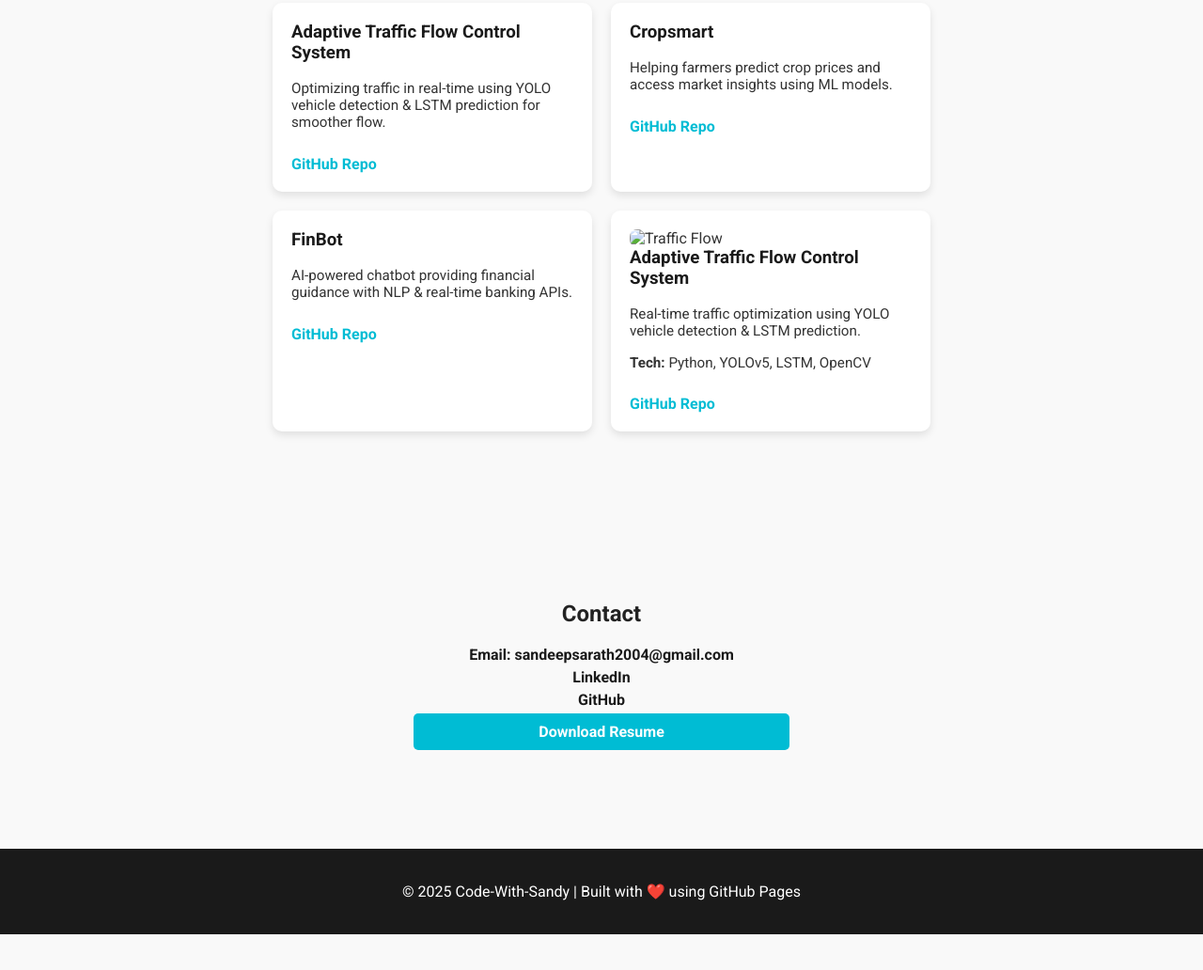
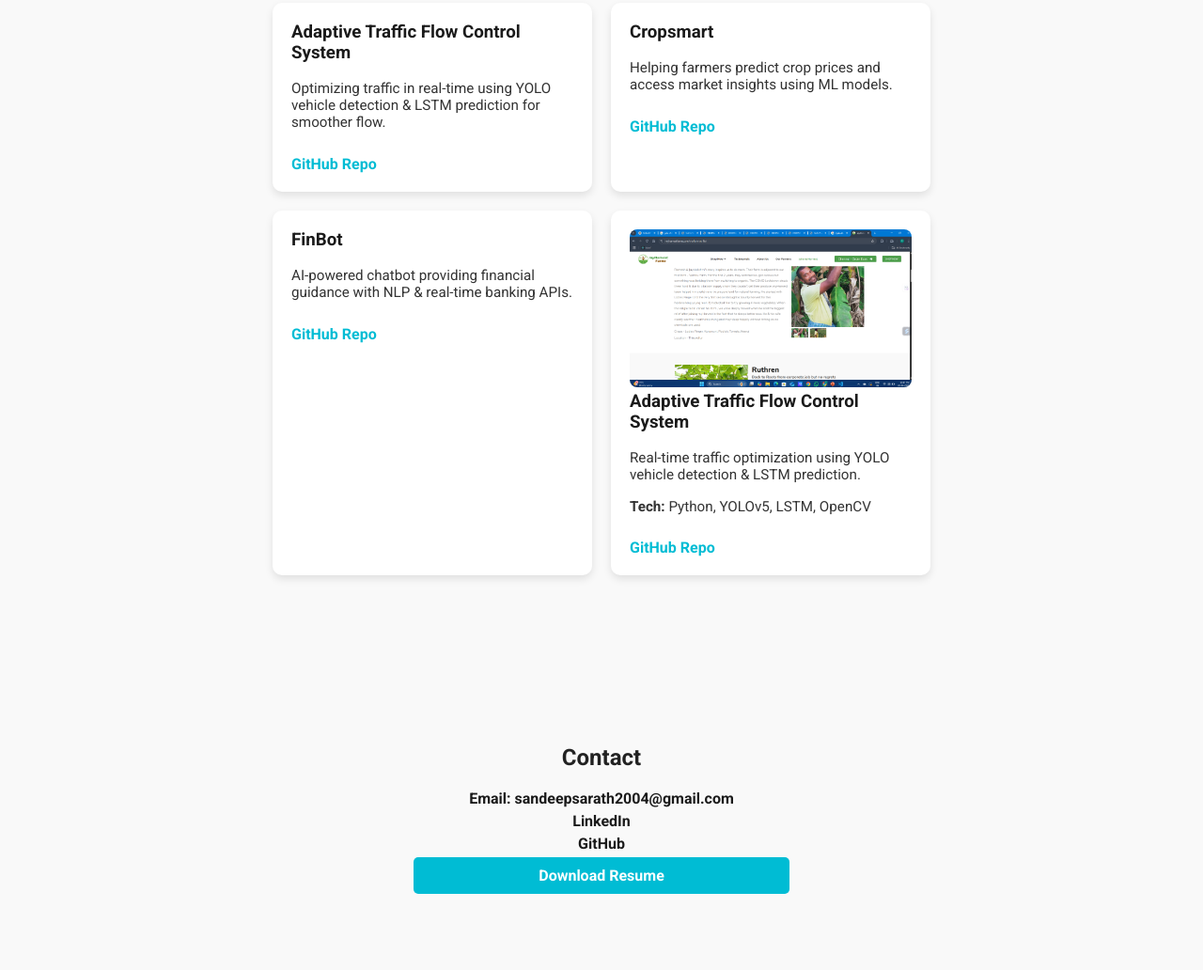
Before and after one commit to codewith-sandy/codewith-sandy.github.io, a plain HTML site: page index.html in a window 1280 px wide. Shown: the part 735-1767 px from the top of the page at 94% size. Before the commit the page ends 1729 px from the top, so only its background shows below. Drawn offline with Linux system fonts and the light colour scheme.

Commit message:
Update index.html
added photo for demo

```diff
--- a/index.html
+++ b/index.html
@@ -85,7 +85,7 @@
       <a href="#">GitHub Repo</a>
     </div>
   <div class="project-card">
-  <img src="traffic_demo.png" alt="Traffic Flow" style="width:100%; border-radius:8px;">
+  <img src="Screenshot 2025-04-26 124749.png" alt="Traffic Flow" style="width:100%; border-radius:8px;">
   <h3>Adaptive Traffic Flow Control System</h3>
   <p>Real-time traffic optimization using YOLO vehicle detection & LSTM prediction.</p>
   <p><strong>Tech:</strong> Python, YOLOv5, LSTM, OpenCV</p>
```
